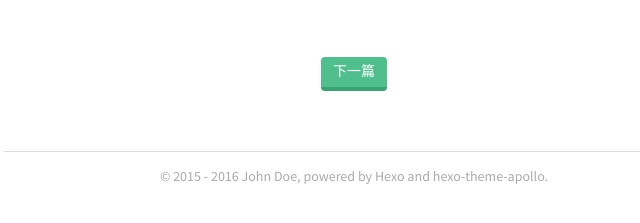
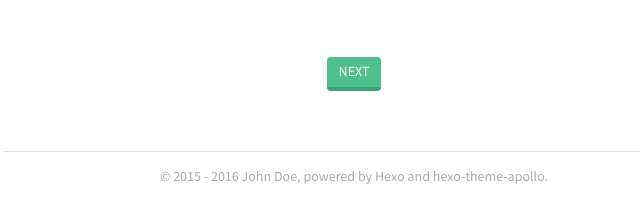
Before and after one commit to lonso/lonso.github.io, a plain HTML site: page 2016/07/27/monit_with_pm2/index.html in a window 1280 px wide. Shown: the part 2174-2397 px from the top of the page, 286-926 px from the left. Drawn offline with nearby package versions, Linux system fonts and the light colour scheme; some packages are replaced by stand-ins of ours.

Commit message:
Site updated: 2016-07-27 15:58:07

```diff
--- a/2016/07/27/monit_with_pm2/index.html
+++ b/2016/07/27/monit_with_pm2/index.html
@@ -14,4 +14,4 @@
 <p>office 365<br><figure class="highlight plain"><table><tr><td class="gutter"><pre><div class="line">1</div><div class="line">2</div><div class="line">3</div></pre></td><td class="code"><pre><div class="line">set mailserver smtp.office365.com port 587</div><div class="line">USERNAME &quot;username&quot;  PASSWORD &quot;password&quot;</div><div class="line">using tlsv1  with timeout 30 seconds</div></pre></td></tr></table></figure></p>
 <p>start program 和stop program执行返回信息可以使用以下方式debug:<br><figure class="highlight plain"><table><tr><td class="gutter"><pre><div class="line">1</div></pre></td><td class="code"><pre><div class="line">&quot;/bin/bash -c &apos;/path/myscript &amp;&gt;/tmp/myscript.out&apos;&quot;   # &amp;&gt; 之间没有空格</div></pre></td></tr></table></figure></p>
 <p>更多信息参考:<a href="https://mmonit.com/wiki/Monit/FAQ" target="_blank" rel="external">wiki</a></p>
-</div></article></div></section><footer><div class="paginator"><a href="/2016/07/27/gitlab-ci/" class="next">下一篇</a></div><div class="copyright"><p>© 2015 - 2016 <a href="http://yoursite.com">John Doe</a>, powered by <a href="https://hexo.io/" target="_blank">Hexo</a> and <a href="https://github.com/pinggod/hexo-theme-apollo" target="_blank">hexo-theme-apollo</a>.</p></div></footer></div><script async src="//cdn.bootcss.com/mathjax/2.6.1/MathJax.js?config=TeX-MML-AM_CHTML"></script><script>(function(b,o,i,l,e,r){b.GoogleAnalyticsObject=l;b[l]||(b[l]=function(){(b[l].q=b[l].q||[]).push(arguments)});b[l].l=+new Date;e=o.createElement(i);r=o.getElementsByTagName(i)[0];e.src='//www.google-analytics.com/analytics.js';r.parentNode.insertBefore(e,r)}(window,document,'script','ga'));ga('create',"UA-65933410-1",'auto');ga('send','pageview');</script></body></html>
+</div></article></div></section><footer><div class="paginator"><a href="/2016/07/27/gitlab-ci/" class="next">NEXT</a></div><div class="copyright"><p>© 2015 - 2016 <a href="http://yoursite.com">John Doe</a>, powered by <a href="https://hexo.io/" target="_blank">Hexo</a> and <a href="https://github.com/pinggod/hexo-theme-apollo" target="_blank">hexo-theme-apollo</a>.</p></div></footer></div><script async src="//cdn.bootcss.com/mathjax/2.6.1/MathJax.js?config=TeX-MML-AM_CHTML"></script><script>(function(b,o,i,l,e,r){b.GoogleAnalyticsObject=l;b[l]||(b[l]=function(){(b[l].q=b[l].q||[]).push(arguments)});b[l].l=+new Date;e=o.createElement(i);r=o.getElementsByTagName(i)[0];e.src='//www.google-analytics.com/analytics.js';r.parentNode.insertBefore(e,r)}(window,document,'script','ga'));ga('create',"UA-65933410-1",'auto');ga('send','pageview');</script></body></html>
```
Also changed, not shown: 2016/07/27/gitlab-ci/index.html (+1 -1 lines), index.html (+1 -1 lines).
